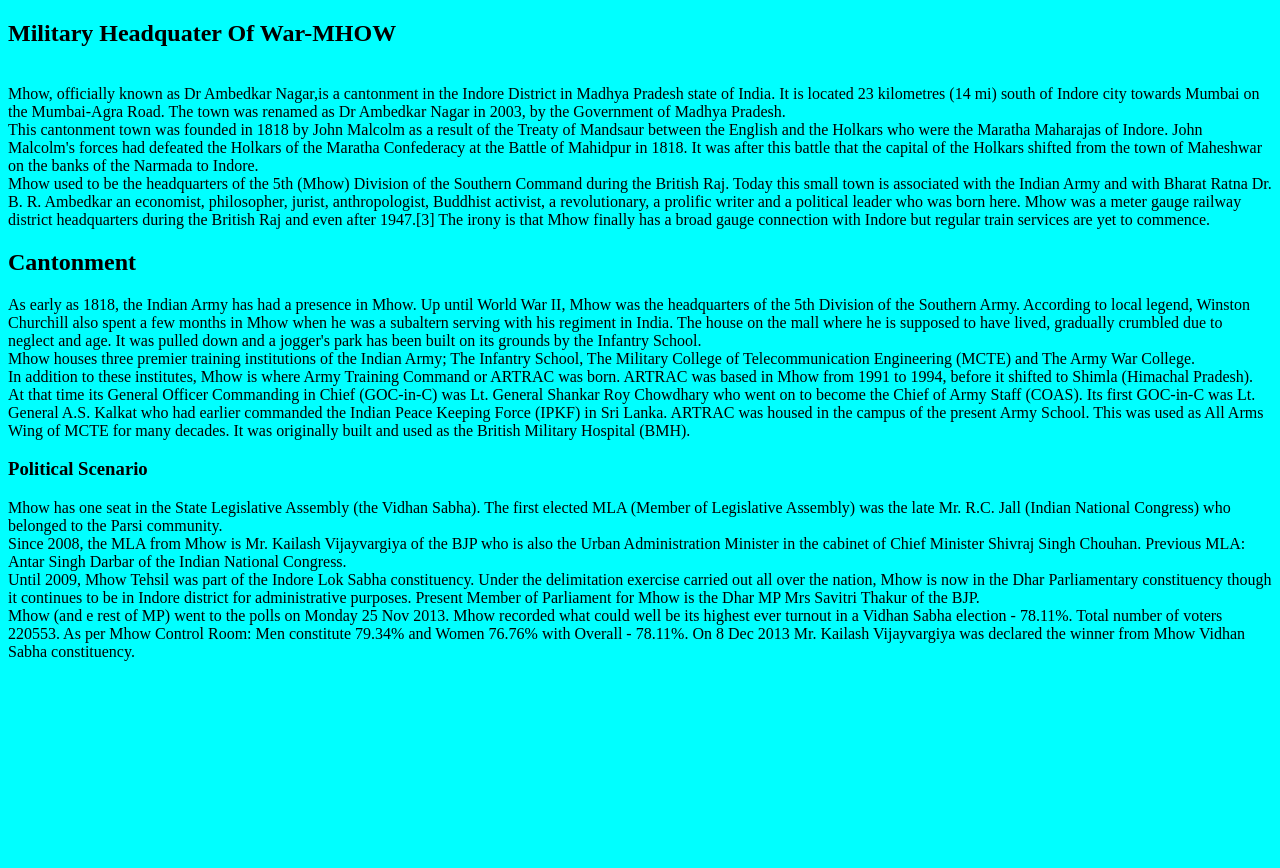
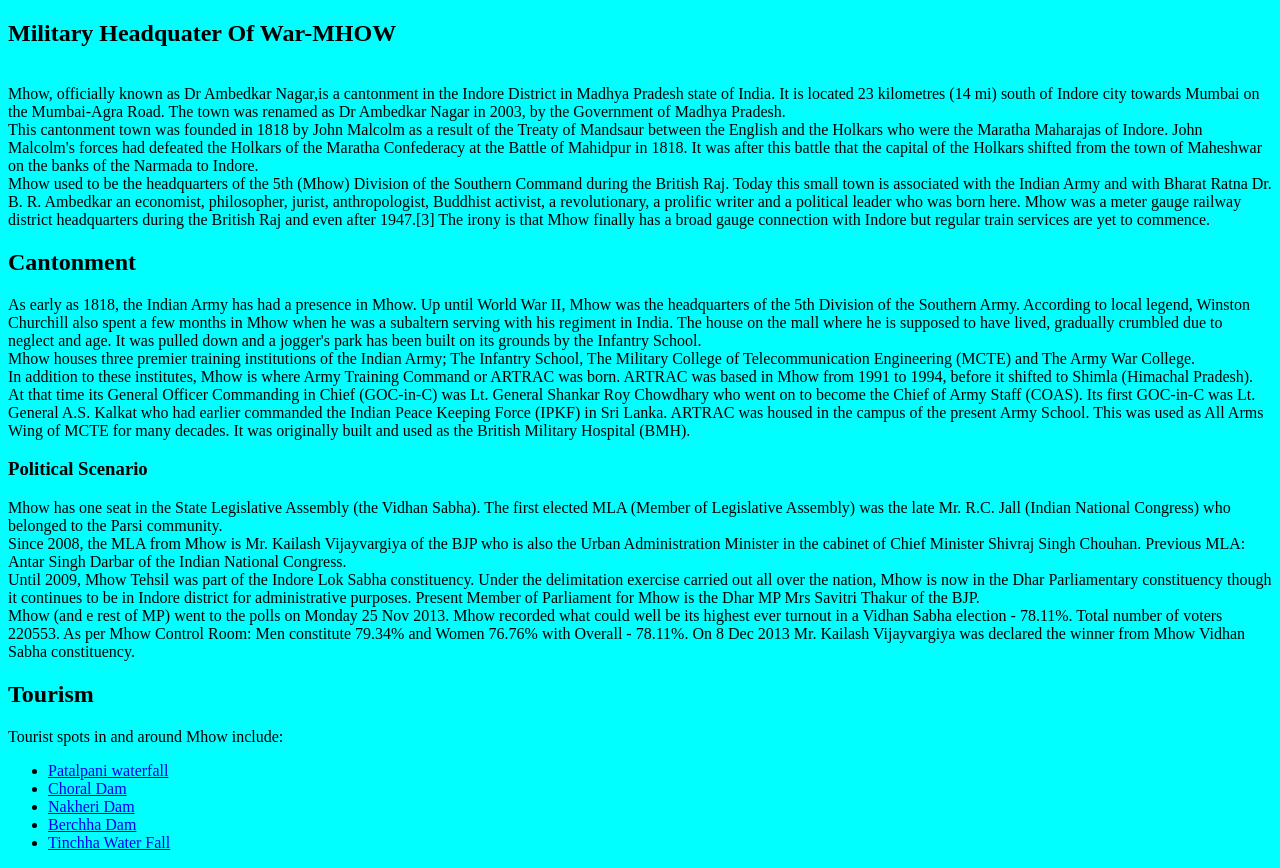
Before and after one commit to alankar110/test-site1, a plain HTML site: page mhow.html in a window 1280 px wide. Before the commit the page ends 800 px from the top, so only its background shows below. Drawn offline with Linux system fonts and the light colour scheme.

Commit message:
Update mhow.html

```diff
--- a/mhow.html
+++ b/mhow.html
@@ -30,6 +30,17 @@
    On 8 Dec 2013 Mr. Kailash Vijayvargiya was declared the winner from Mhow Vidhan Sabha constituency.
  </article>
 
+<article>
+	<h2>Tourism</h2>
+Tourist spots in and around Mhow include:
+<ul>
+<li><a href="https://en.wikipedia.org/wiki/Patalpani_waterfall">Patalpani waterfall</a></li>
+<li><a href="https://www.tripadvisor.in/Attraction_Review-g1887514-d2540436-Reviews-Choral_Dam-Mhow_Indore_District_Madhya_Pradesh.html">Choral Dam</a></li>
+<li><a href="http://www.hoparoundindia.com/madhya-pradesh/Mhow-attractions/Nakheri-Dam.aspx">Nakheri Dam</a></li>
+<li><a href="http://www.hoparoundindia.com/madhya-pradesh/Mhow-attractions/Bercha-Lake.aspx">Berchha Dam</a></li>
+<li><a href="http://beautyspotsofindia.com/tincha-falls-indore/">Tinchha Water Fall</a></li>
+
+</ul></article>
 
 </body>
 </html>
```
